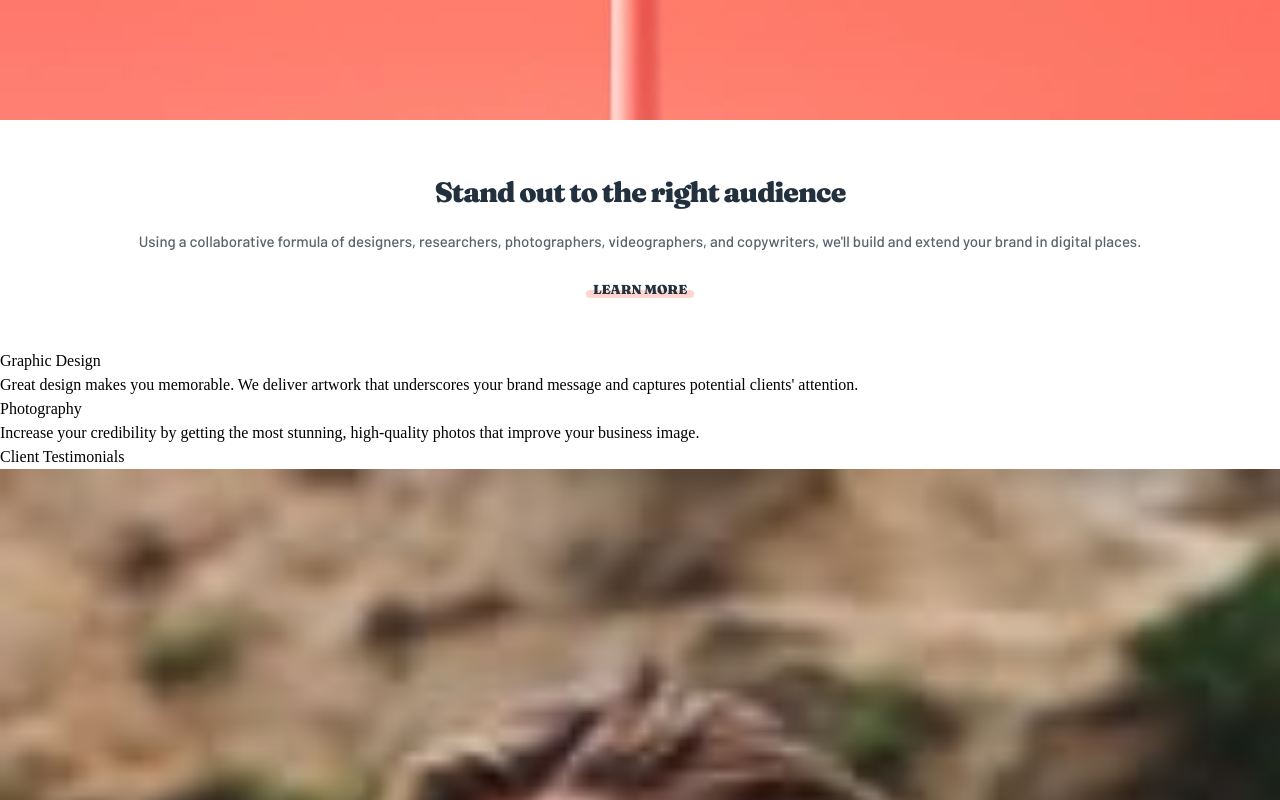
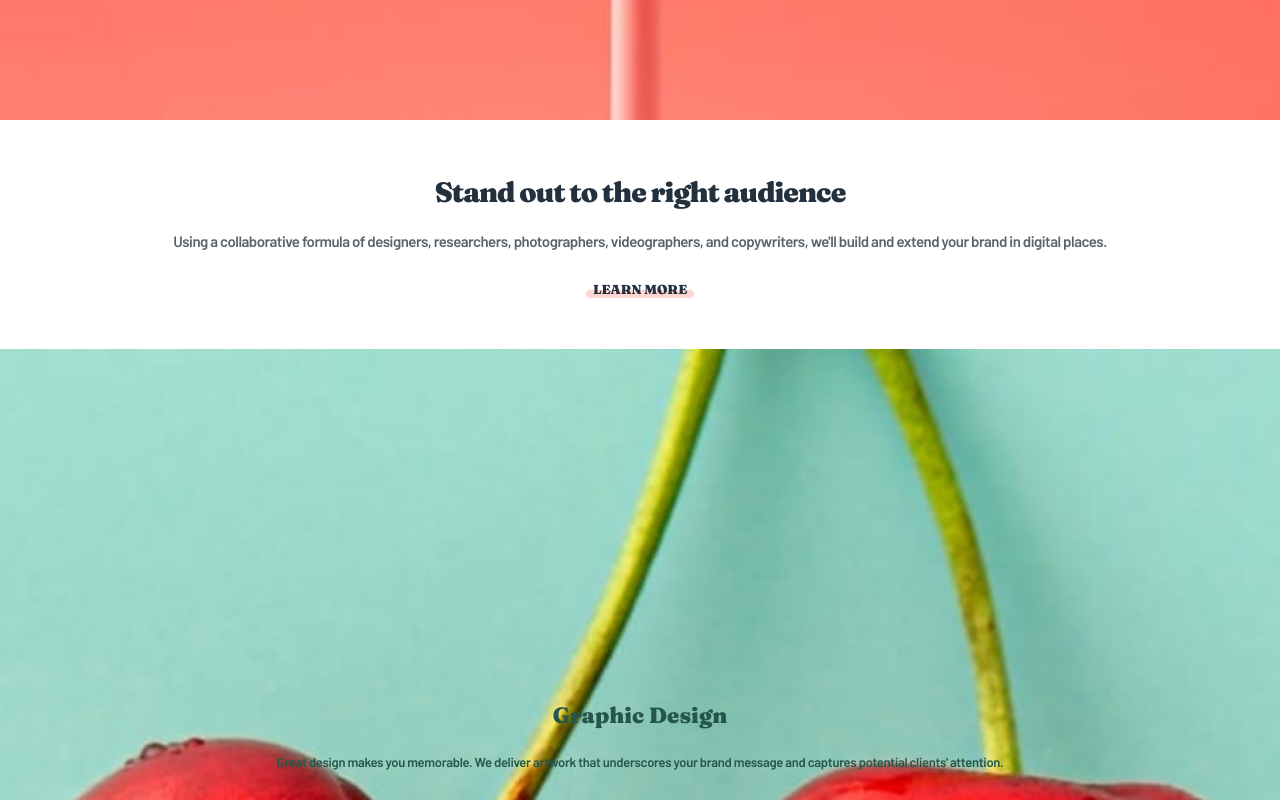
Before and after one commit to VenusY/frontend-mentor-sunnyside-agency-landing-page, a React app: page / in a window 1280 px wide. Shown: the part 2660-3460 px from the top of the page. Built offline with nearby package versions, Linux system fonts and the light colour scheme.

Commit message:
Style services section

```diff
--- a/src/components/AboutSection.jsx
+++ b/src/components/AboutSection.jsx
@@ -60,7 +60,7 @@ export default function AboutSection() {
       </div>
 
       <div className='about-section__container'>
-        <section className='services'>
+        <section className='services services--graphic-design'>
           <h2 className='services__heading'>Graphic Design</h2>
           <p className='services__description'>
             Great design makes you memorable. We deliver artwork that
@@ -69,7 +69,7 @@ export default function AboutSection() {
           </p>
         </section>
 
-        <section className='services'>
+        <section className='services services--photography'>
           <h2 className='services__heading'>Photography</h2>
           <p className='services__description'>
             Increase your credibility by getting the most stunning, high-quality
--- a/src/styles/scss/AboutSection.scss
+++ b/src/styles/scss/AboutSection.scss
@@ -19,7 +19,7 @@
   display: flex;
   flex-direction: column;
   align-items: center;
-  padding: 56px 10px 50px 10px;
+  padding: 56px 20px 50px 20px;
   text-align: center;
   color: var(--very-dark-desaturated-blue);
 
@@ -36,9 +36,10 @@
     margin-bottom: u.rem(25);
     font-family: var(--ff-barlow);
     font-size: u.rem(15);
-    font-weight: 500;
+    font-weight: 600;
     color: var(--very-dark-greyish-blue);
     line-height: 1.7;
+    letter-spacing: u.rem(-0.5);
   }
 
   &__learn-more-button {
@@ -85,3 +86,40 @@
     }
   }
 }
+
+.services {
+  display: flex;
+  flex-direction: column;
+  min-height: 470px;
+  padding: 46px 18px;
+  background-repeat: no-repeat !important;
+  background-size: cover !important;
+  background-position: top !important;
+  text-align: center;
+
+  &--graphic-design {
+    background: url('../../images/mobile/image-graphic-design.jpg');
+    color: var(--dark-desaturated-cyan);
+  }
+
+  &--photography {
+    background: url('../../images/mobile/image-photography.jpg');
+    color: var(--dark-blue);
+  }
+
+  &__heading {
+    margin-top: auto;
+    margin-bottom: u.rem(20);
+    font-family: var(--ff-fraunces);
+    font-size: u.rem(22);
+    font-weight: 900;
+  }
+
+  &__description {
+    font-family: var(--ff-barlow);
+    font-size: u.rem(13);
+    font-weight: 600;
+    letter-spacing: u.rem(-0.3);
+    line-height: 1.6;
+  }
+}
```
